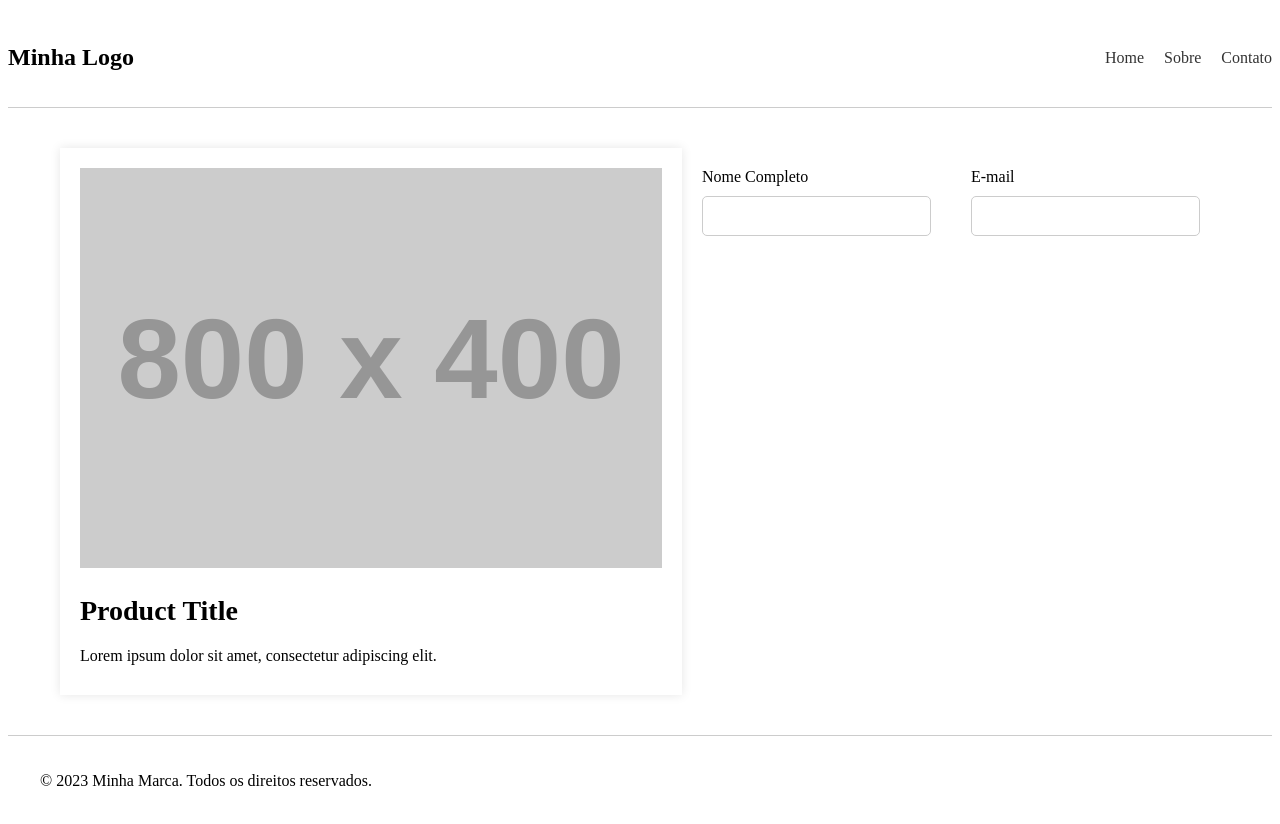
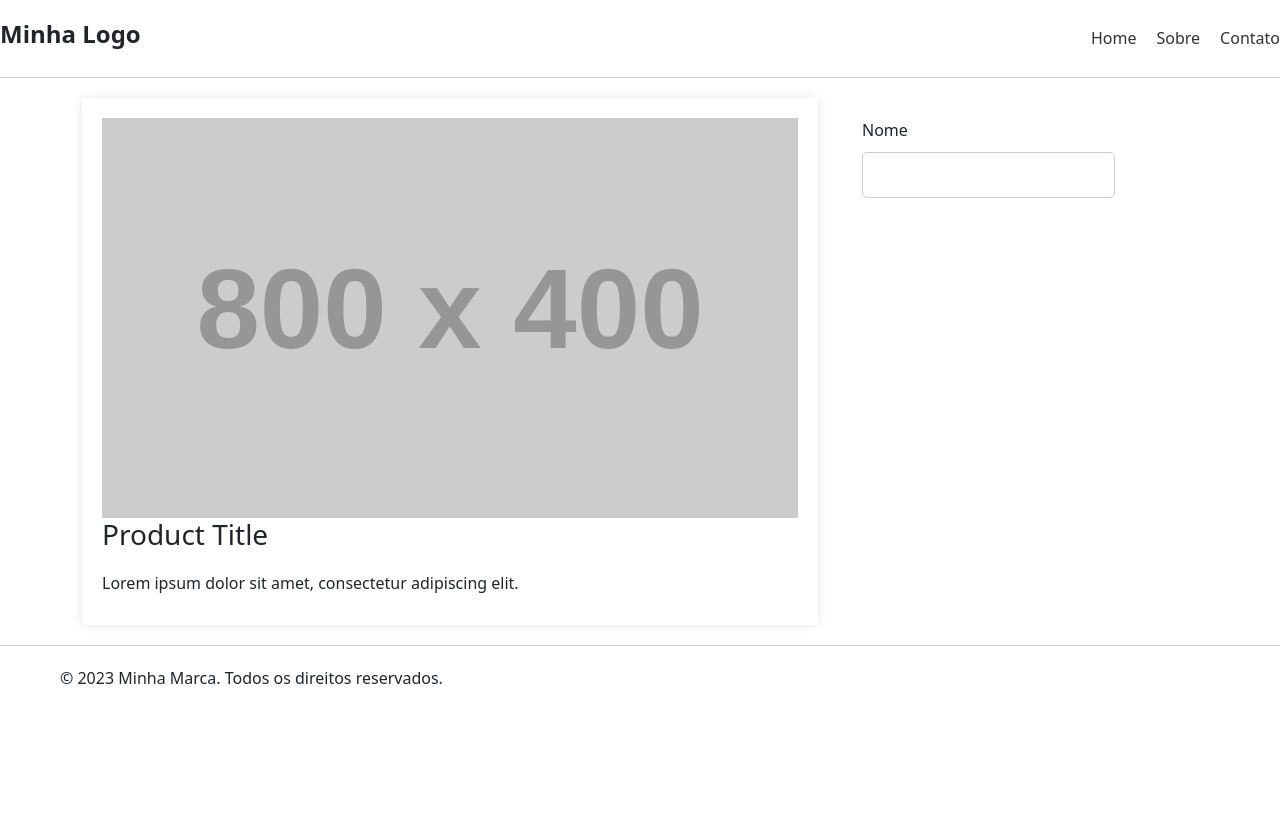
Before and after one commit to MardonisAlves/project-mypharma, a React (Create React App) app: page /products/details in a window 1280 px wide. Shown: the top 824 px of the page. After the commit the page ends 800 px from the top, so only its background shows below. Built offline with nearby package versions, Linux system fonts and the light colour scheme.

Commit message:
install react bootstrap

```diff
--- a/package.json
+++ b/package.json
@@ -10,7 +10,9 @@
     "@types/node": "^16.18.22",
     "@types/react": "^18.0.31",
     "@types/react-dom": "^18.0.11",
+    "bootstrap": "^5.2.3",
     "react": "^18.2.0",
+    "react-bootstrap": "^2.7.2",
     "react-dom": "^18.2.0",
     "react-router-dom": "^6.9.0",
     "react-scripts": "5.0.1",
--- a/src/components/cards/card.details.tsx
+++ b/src/components/cards/card.details.tsx
@@ -1,25 +1,7 @@
 import { useState } from 'react';
+import { Col, Container, Row } from 'react-bootstrap';
 import styled from 'styled-components';
 import Input from '../form/input';
-
-const Container = styled.div`
-  display:flex;
-  max-width: 1200px;
-  margin: 0 auto;
-  padding: 20px;
-
-  @media screen and (max-width: 768px) {
-    flex-wrap:wrap;
-  }
-`;
-
-
-const CardWrapper = styled.div`
-  display: flex;
-  justify-content: center;
-  align-items: center;
-  width:800px;
-`;
 
 
 const Card = styled.div`
@@ -52,32 +34,33 @@ const CardText = styled.p`
 const CardDetails = () => {
 
     const [name, setName] = useState<string>("")
-    const [email, setEmail] = useState<string>("")
+
 
     const handleSetName = (name:string) => {
         setName(name)
     }
 
-    const handlesetEmail = (email:string) => {
-        setEmail(email)
-    }
+
 
 
     return (
         <Container>
-            <CardWrapper>
+          <Row>
+            <Col md={8} lg={8} sm={12}>
+
                 <Card>
                     <CardImage src="https://via.placeholder.com/800x400" alt="Product" />
                     <CardTitle>Product Title</CardTitle>
                     <CardText>Lorem ipsum dolor sit amet, consectetur adipiscing elit.</CardText>
                 </Card>
-            </CardWrapper>
 
+            </Col>
 
-                <Input label='Nome Completo' name='nome' type='text' value={name} handleChange={handleSetName}/>
-                <Input label='E-mail' name='email' type='text' value={email} handleChange={handlesetEmail}/>
+            <Col md={4} lg={4} sm={12}>
+              <Input label='Nome' name='nome' type='number' value={name} handleChange={handleSetName}/>
+            </Col>
 
-
+          </Row>
 
         </Container>
     );
--- a/src/components/form/input.tsx
+++ b/src/components/form/input.tsx
@@ -11,13 +11,11 @@ type InputForm = {
 
 
 const InputWrapper = styled.div`
-  display: flex;
-  flex-direction: column;
+  display: block;
   margin-bottom: 20px;
   padding:20px;
-  max-width:500px;
+
 `;
-
 
 
 const InputLabel = styled.label`
@@ -28,7 +26,7 @@ const InputLabel = styled.label`
 
 
 const InputField = styled.input`
-width:500px%;
+display:flex;
 font-size: 16px;
 padding: 10px;
 border-radius: 5px;
--- a/src/index.tsx
+++ b/src/index.tsx
@@ -1,3 +1,5 @@
+
+import 'bootstrap/dist/css/bootstrap.min.css';
 import React from 'react';
 import ReactDOM from 'react-dom/client';
 import App from './App';
```
Also changed, not shown: 1 other file (tests, documents, lock files or other folders).
